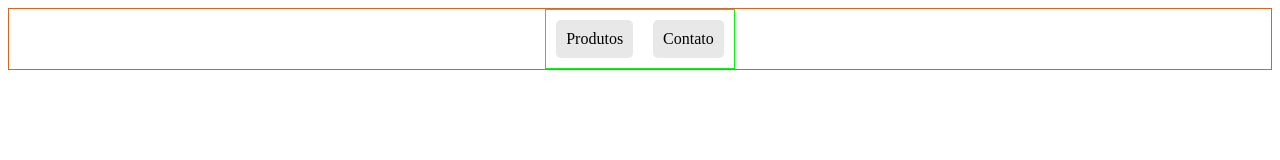
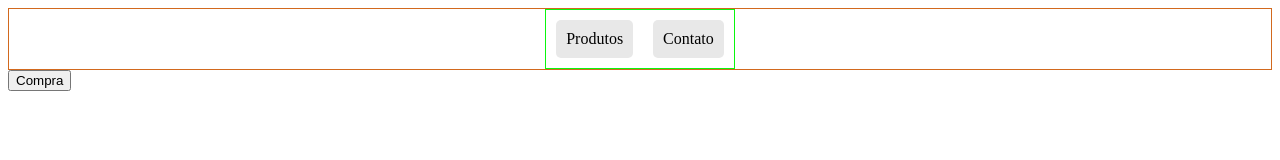
Before and after one commit to LucasKennari/MiniProjeto-Produtos, a React (Vite) app: page /produto/1 in a window 1280 px wide. Before the commit this address had no page. Shown: the top 160 px of the page. Built offline with nearby package versions, Linux system fonts and the light colour scheme.

Commit message:
adicionado botao de compra e adicionar ao carrinho

```diff
--- a/src/App.jsx
+++ b/src/App.jsx
@@ -1,20 +1,24 @@
 import React from 'react'
+import { BrowserRouter, Route, Router, Routes, useParams } from "react-router-dom"
 
-import { BrowserRouter, Route, Router, Routes, useParams } from "react-router-dom"
+import style from "./styleModule/style.module.css"
+
 import Header from './componentes/header/Header'
-import style from "./styleModule/style.module.css"
+
 import Produtos from './Paginas/Produtos'
 import Produto from './Paginas/Produto'
+import Contato from './Paginas/Contato'
+
 function App() {
-          const params = useParams()
-          console.log(params)
+
           return (
                     <>
                               <BrowserRouter>
                                         <Header />
                                         <Routes>
                                                   <Route path='/' element={<Produtos />}></Route>
-                                                  <Route path='/' element={<Produto />}></Route>
+                                                  <Route path="/produto/:id" element={<Produto />}></Route>
+                                                  <Route path='contato' element={<Contato />}></Route>
 
                                         </Routes>
                               </BrowserRouter>
--- /dev/null
+++ b/src/Paginas/Contato.jsx
@@ -0,0 +1,11 @@
+import React from 'react'
+
+const Contato = () => {
+          return (
+                    <div>
+
+                    </div>
+          )
+}
+
+export default Contato
--- a/src/Paginas/Produto.jsx
+++ b/src/Paginas/Produto.jsx
@@ -1,9 +1,11 @@
 import React from 'react'
 import useFetch from '../hooks/useFetch'
 import { useParams } from 'react-router-dom'
+import ButtonCompra from '../componentes/PaginaProd/buttonCompra/ButtonCompra'
 
 const Produto = () => {
-
+          const params = useParams()
+          console.log(params)
           const { data, error, loading, request } = useFetch()
           // let url = `https://ranekapi.origamid.dev/json/api/produto/${}`
           // React.useEffect(() => {
@@ -15,7 +17,7 @@ const Produto = () => {
           // }, [request])
           return (
                     <div>
-
+                              <ButtonCompra texto={"Compra"} />
                     </div>
           )
 }
--- /dev/null
+++ b/src/componentes/PaginaProd/buttonCompra/ButtonCompra.jsx
@@ -0,0 +1,9 @@
+import React from 'react'
+
+const ButtonCompra = ({ texto }) => {
+          return (
+                    <button>{texto}</button>
+          )
+}
+
+export default ButtonCompra
--- a/src/componentes/header/Header.jsx
+++ b/src/componentes/header/Header.jsx
@@ -1,10 +1,11 @@
 import React from 'react'
 import { NavLink } from "react-router-dom"
 import style from "../../styleModule/style.module.css"
+import "../../styleModule/Header.css"
 const Header = () => {
           return (
                     <div className={style.display}>
-                              <section className={style.display2}>
+                              <section className={style.display2} >
                                         <NavLink to="" end className={style.header}>Produtos </NavLink>
 
                                         <NavLink to="contato" className={style.header}>Contato </NavLink>
--- a/src/componentes/produtos/imgProduto/ImgProduto.jsx
+++ b/src/componentes/produtos/imgProduto/ImgProduto.jsx
@@ -5,7 +5,7 @@ const ImgProduto = ({ img, produto }) => {
           const navigate = useNavigate()
           function handleClick(e) {
                     console.log("vc clicou", produto)
-                    navigate(produto)
+                    navigate(`/produto/${produto}`)
           }
           return (
                     <button className={style.buttonImg} onClick={handleClick}>
--- /dev/null
+++ b/src/styleModule/Header.css
@@ -0,0 +1,3 @@
+.active{
+          background-color: #afafaf;
+}
```
Also changed, not shown: src/componentes/PaginaProd/buttonCarrinho/ButtonCarrinho.jsx (added).
